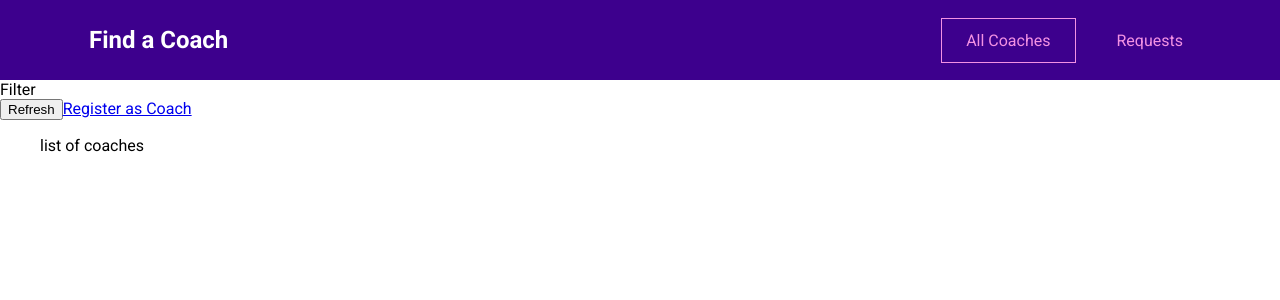
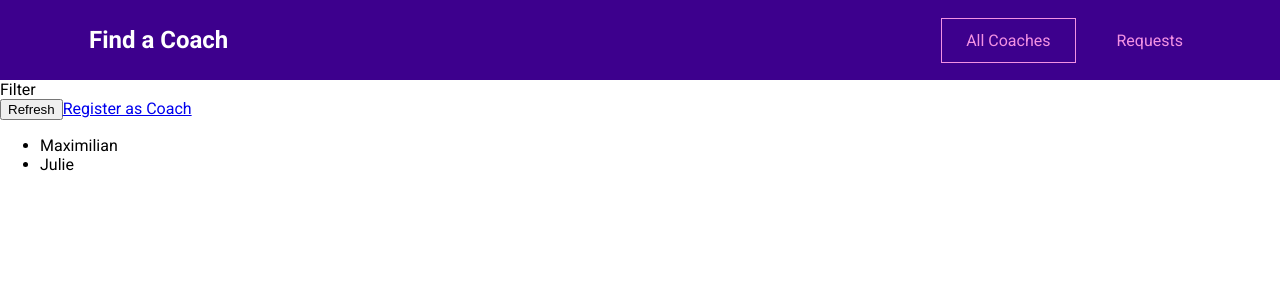
Before and after one commit to Mohand-Abdelkader/Find-Coach-Vue, a Vue app: page /coaches in a window 1280 px wide. Shown: the top 300 px of the page. Built offline with nearby package versions, Linux system fonts and the light colour scheme.

Commit message:
use vuex in coaches list

```diff
--- a/src/pages/coaches/CoachesList.vue
+++ b/src/pages/coaches/CoachesList.vue
@@ -5,8 +5,24 @@
       <button>Refresh</button>
       <router-link to="/register">Register as Coach</router-link>
     </div>
-    <ul>
-      list of coaches
+    <ul v-if="hasCoaches">
+      <li v-for="coach in filterCoaches" :key="coach.id">
+        {{ coach.firstName }}
+      </li>
     </ul>
+    <h2 v-else>There is No Coaches found</h2>
   </section>
 </template>
+
+<script>
+export default {
+  computed: {
+    filterCoaches() {
+      return this.$store.getters["coaches/coaches"];
+    },
+    hasCoaches() {
+      return this.$store.getters["coaches/hasCoaches"];
+    },
+  },
+};
+</script>
```
